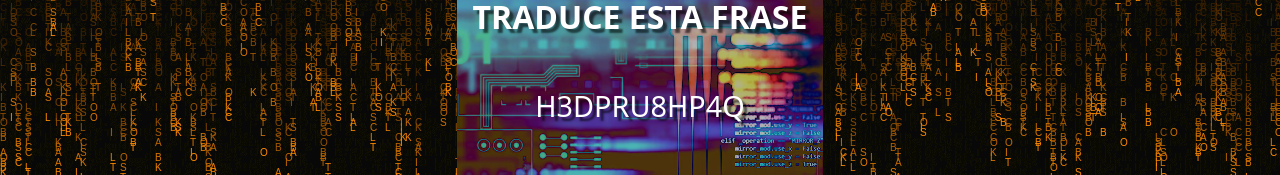
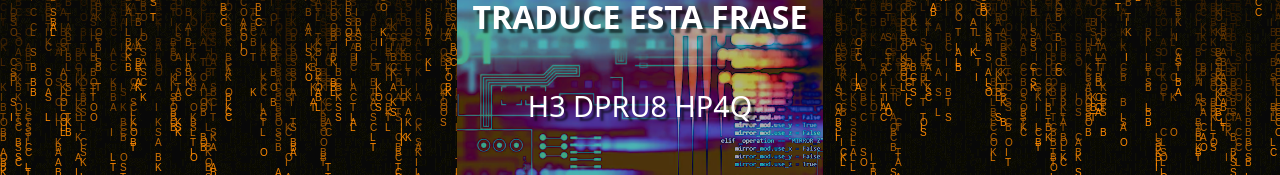
Before and after one commit to A-Goffard/clave6, a plain HTML site: page index.html in a window 1280 px wide. Shown: the part 249-424 px from the top of the page. Drawn offline with Linux system fonts and the light colour scheme; animation ran at ten frames a second.

Commit message:
Separo las palabras de la frase.

```diff
--- a/index.html
+++ b/index.html
@@ -18,7 +18,7 @@
                 <h2>TRADUCE ESTA FRASE</h2>
             </div>
             <div>
-                <p>H3DPRU8HP4Q</p>
+                <p>H3 DPRU8 HP4Q</p>
             </div>
             <div class="comprueba">
                 <form name="myForm" onsubmit="return validateForm()">
```
